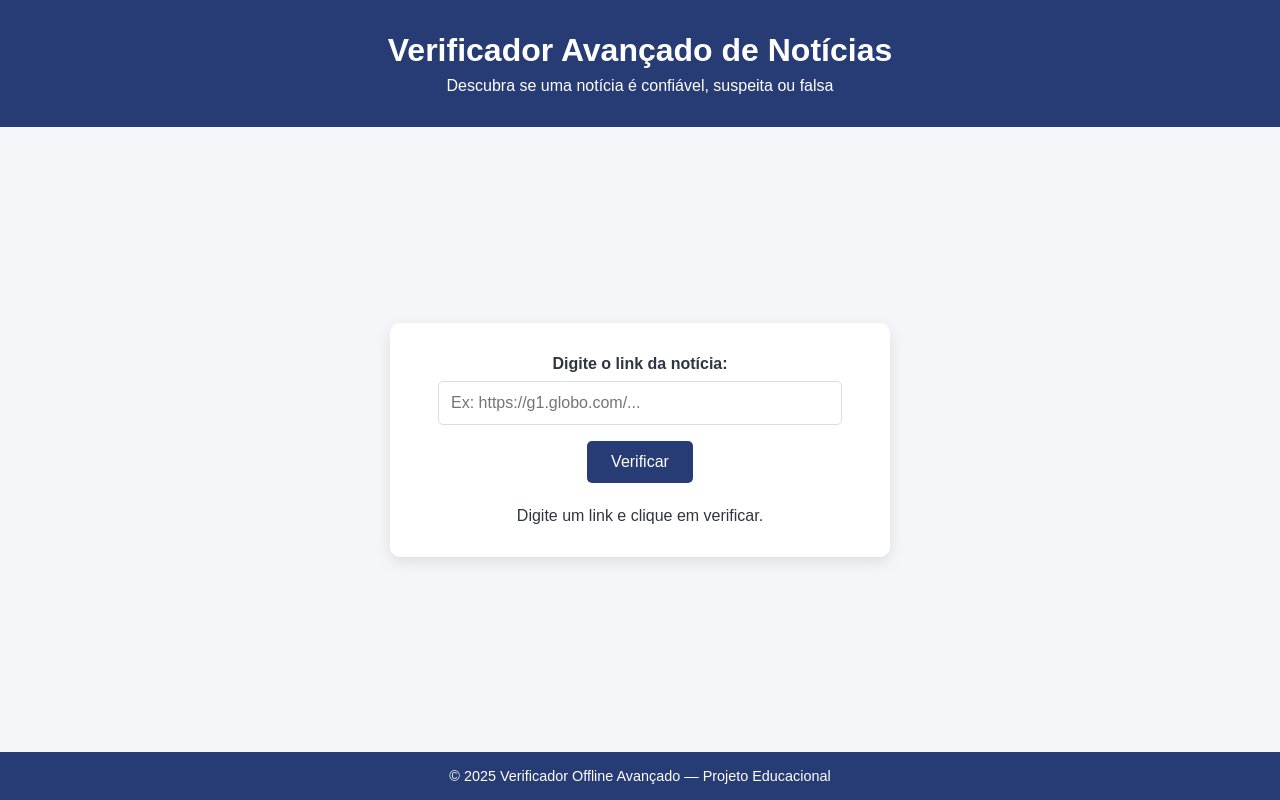
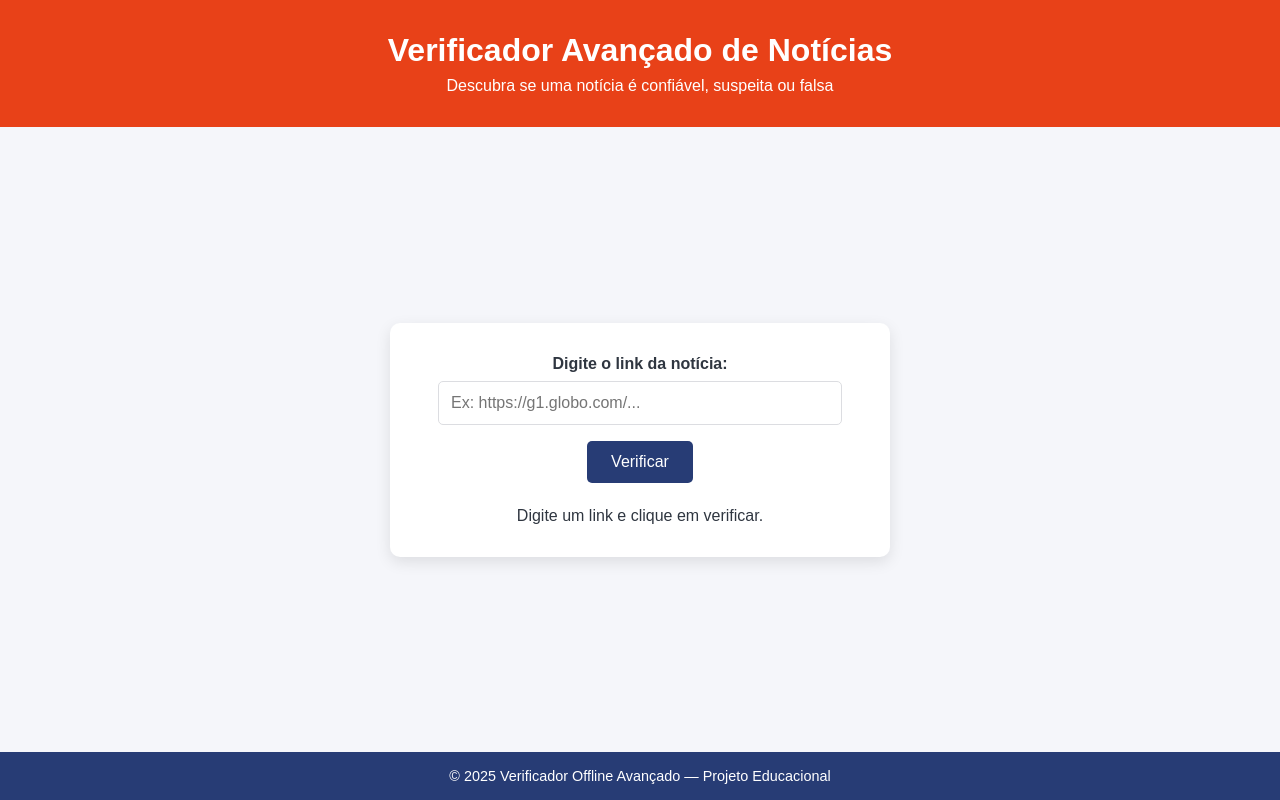
Before and after one commit to EntrophyOfBits/verificador-noticias, a plain HTML site: page index.html in a window 1280 px wide. Drawn offline with Linux system fonts and the light colour scheme.

Commit message:
Update style.css

```diff
--- a/style.css
+++ b/style.css
@@ -14,7 +14,7 @@ body {
 }
 
 header {
-  background-color: #273c75;
+  background-color: #e84118;
   color: #fff;
   text-align: center;
   padding: 2rem 1rem;
```
